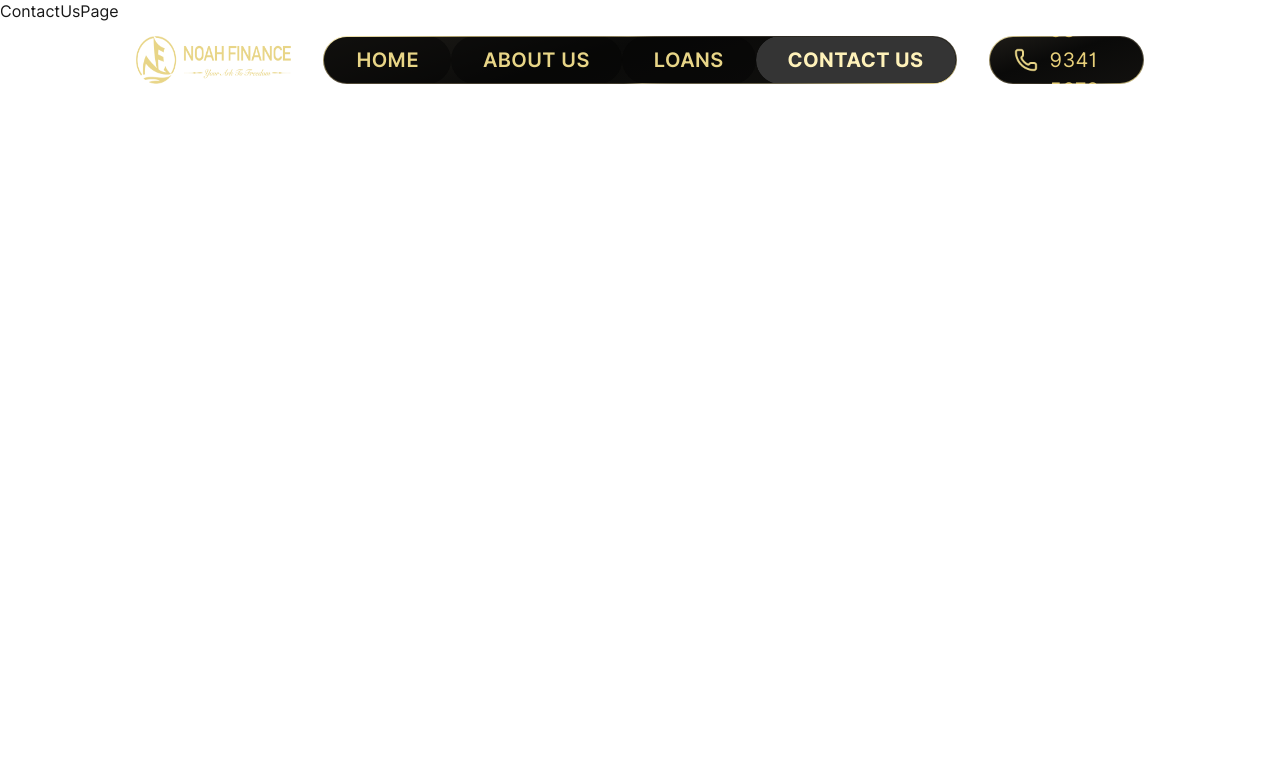
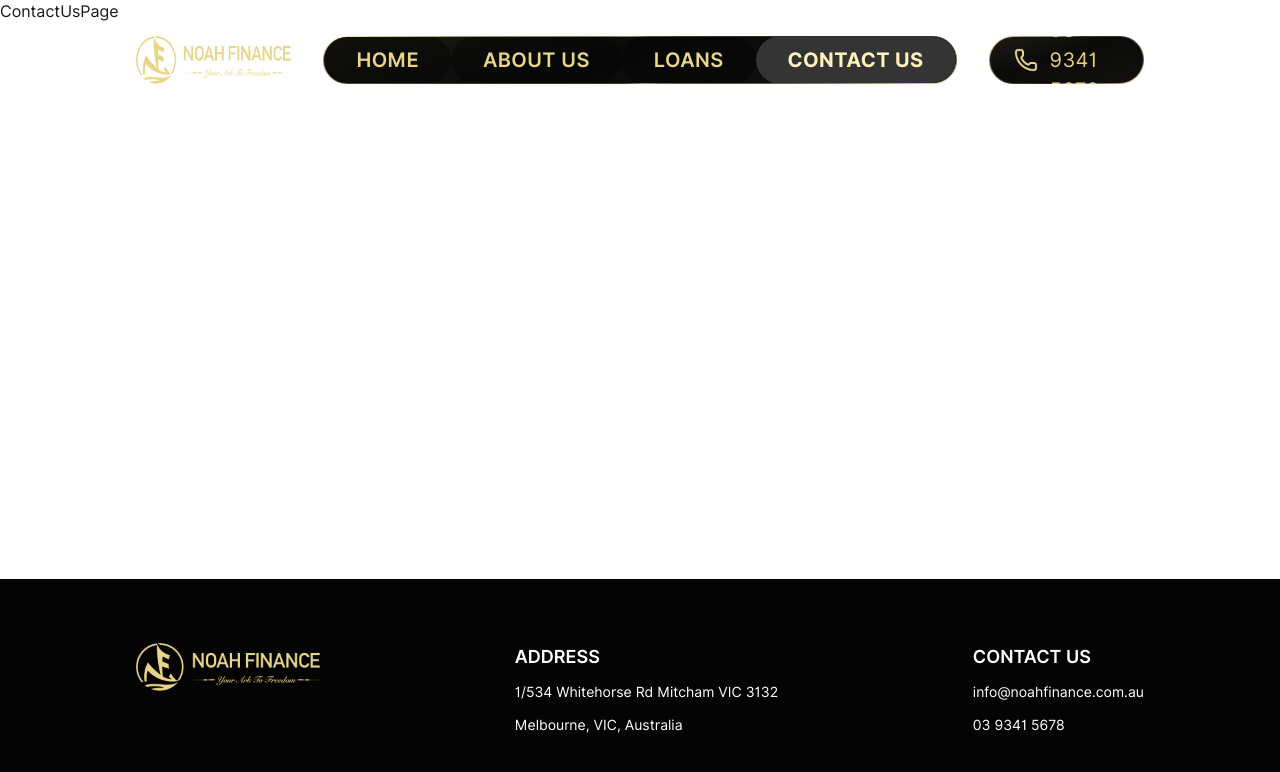
Before and after one commit to Arise-cn/noahfinance, a Next.js app: page /contact-us in a window 1280 px wide. Shown: the top 772 px of the page. Built offline with nearby package versions, Linux system fonts and the light colour scheme.

Commit message:
feat: Add SiteFooter and ClientsPartnersSection components to enhance Home page with client testimonials and footer information. Update layout to include SiteFooter for improved user navigation and engagement.

```diff
--- a/app/home/_components/ClientsPartnersFooterSection.tsx
+++ b/app/home/_components/ClientsPartnersSection.tsx
@@ -81,7 +81,7 @@ function StarRow() {
   );
 }
 
-const ClientsPartnersFooterSection = () => {
+const ClientsPartnersSection = () => {
   const [activeIndex, setActiveIndex] = useState(0);
 
   const ordered = useMemo(() => {
@@ -94,7 +94,7 @@ const ClientsPartnersFooterSection = () => {
       <div
         className={cn(
           "mx-auto w-full max-w-[1920px]",
-          "px-8 py-16 md:px-[136px] xl:px-[136px]",
+          "px-8 py-16 pb-16 md:px-[136px] md:pb-20 xl:px-[136px]",
         )}
       >
         <h2 className="text-center font-misans text-[32px] font-black leading-normal text-white">
@@ -188,41 +188,8 @@ const ClientsPartnersFooterSection = () => {
           ))}
         </div>
       </div>
-
-      <footer className="mt-16 bg-[#040404] text-white lg:mt-24">
-        <div
-          className={cn(
-            "mx-auto flex w-full max-w-[1920px] flex-col gap-10 px-8 py-14",
-            "md:flex-row md:flex-wrap md:items-start md:justify-between md:gap-12 md:px-[136px] md:py-16",
-          )}
-        >
-          <img
-            src="/images/Logo.png"
-            className="h-[48px] w-[184px] shrink-0 object-contain object-left"
-            alt="Noah Finance"
-          />
-          <div className="flex flex-col gap-3">
-            <p className="font-inter text-[18px] font-semibold">ADDRESS</p>
-            <p className="font-inter text-[14px] font-normal leading-normal">
-              1/534 Whitehorse Rd Mitcham VIC 3132
-            </p>
-            <p className="font-inter text-[14px] font-normal leading-normal">
-              Melbourne, VIC, Australia
-            </p>
-          </div>
-          <div className="flex flex-col gap-3">
-            <p className="font-inter text-[18px] font-semibold">CONTACT US</p>
-            <p className="font-inter text-[14px] font-normal leading-normal">
-              info@noahfinance.com.au
-            </p>
-            <p className="font-inter text-[14px] font-normal leading-normal">
-              03 9341 5678
-            </p>
-          </div>
-        </div>
-      </footer>
     </section>
   );
 };
 
-export default ClientsPartnersFooterSection;
+export default ClientsPartnersSection;
--- a/app/home/page.tsx
+++ b/app/home/page.tsx
@@ -1,5 +1,5 @@
 import AboutSection from "./_components/AboutSection";
-import ClientsPartnersFooterSection from "./_components/ClientsPartnersFooterSection";
+import ClientsPartnersSection from "./_components/ClientsPartnersSection";
 import HeroSection from "./_components/HeroSection";
 import GetInTouchSection from "./_components/GetInTouchSection";
 import LendingSolutionsSection from "./_components/LendingSolutionsSection";
@@ -13,7 +13,7 @@ const HomePage = () => {
       <WhatWeDoSection />
       <LendingSolutionsSection />
       <GetInTouchSection />
-      <ClientsPartnersFooterSection />
+      <ClientsPartnersSection />
     </div>
   );
 };
--- a/app/layout.tsx
+++ b/app/layout.tsx
@@ -3,6 +3,7 @@ import { Geist_Mono } from "next/font/google";
 import "./globals.css";
 import Header from "@/components/Header";
 import PageTransition from "@/components/PageTransition";
+import SiteFooter from "@/components/SiteFooter";
 
 const geistMono = Geist_Mono({
   variable: "--font-geist-mono",
@@ -24,6 +25,7 @@ export default function RootLayout({
       <body className="min-h-full flex flex-col font-sans">
         <Header />
         <PageTransition>{children}</PageTransition>
+        <SiteFooter />
       </body>
     </html>
   );
--- /dev/null
+++ b/components/SiteFooter.tsx
@@ -0,0 +1,38 @@
+import { cn } from "@/utils/cn";
+
+export default function SiteFooter() {
+  return (
+    <footer className="bg-[#040404] text-white">
+      <div
+        className={cn(
+          "mx-auto flex w-full max-w-[1920px] flex-col gap-10 px-8 py-14",
+          "md:flex-row md:flex-wrap md:items-start md:justify-between md:gap-12 md:px-[136px] md:py-16",
+        )}
+      >
+        <img
+          src="/images/Logo.png"
+          className="h-[48px] w-[184px] shrink-0 object-contain object-left"
+          alt="Noah Finance"
+        />
+        <div className="flex flex-col gap-3">
+          <p className="font-inter text-[18px] font-semibold">ADDRESS</p>
+          <p className="font-inter text-[14px] font-normal leading-normal">
+            1/534 Whitehorse Rd Mitcham VIC 3132
+          </p>
+          <p className="font-inter text-[14px] font-normal leading-normal">
+            Melbourne, VIC, Australia
+          </p>
+        </div>
+        <div className="flex flex-col gap-3">
+          <p className="font-inter text-[18px] font-semibold">CONTACT US</p>
+          <p className="font-inter text-[14px] font-normal leading-normal">
+            info@noahfinance.com.au
+          </p>
+          <p className="font-inter text-[14px] font-normal leading-normal">
+            03 9341 5678
+          </p>
+        </div>
+      </div>
+    </footer>
+  );
+}
```
